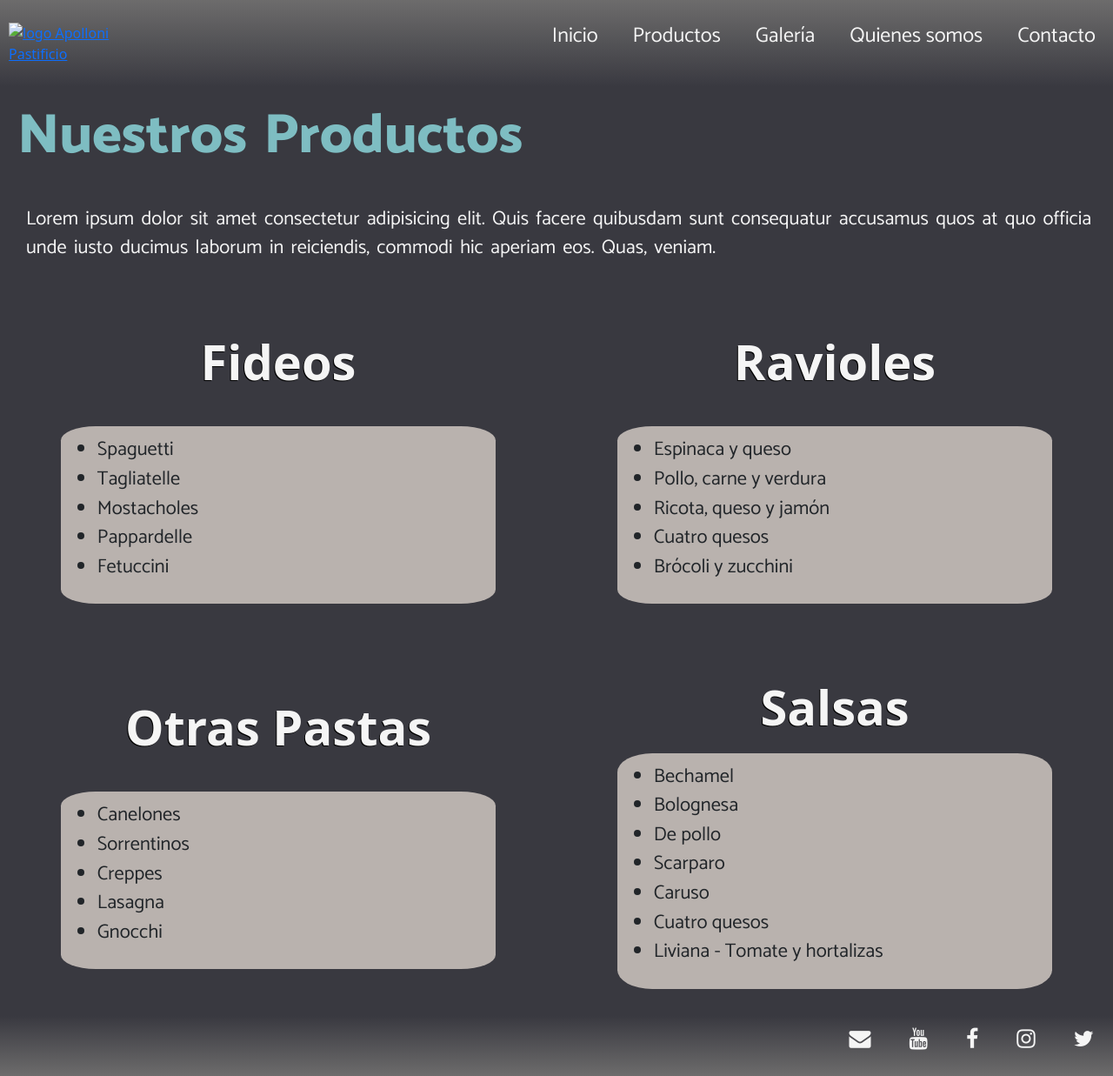
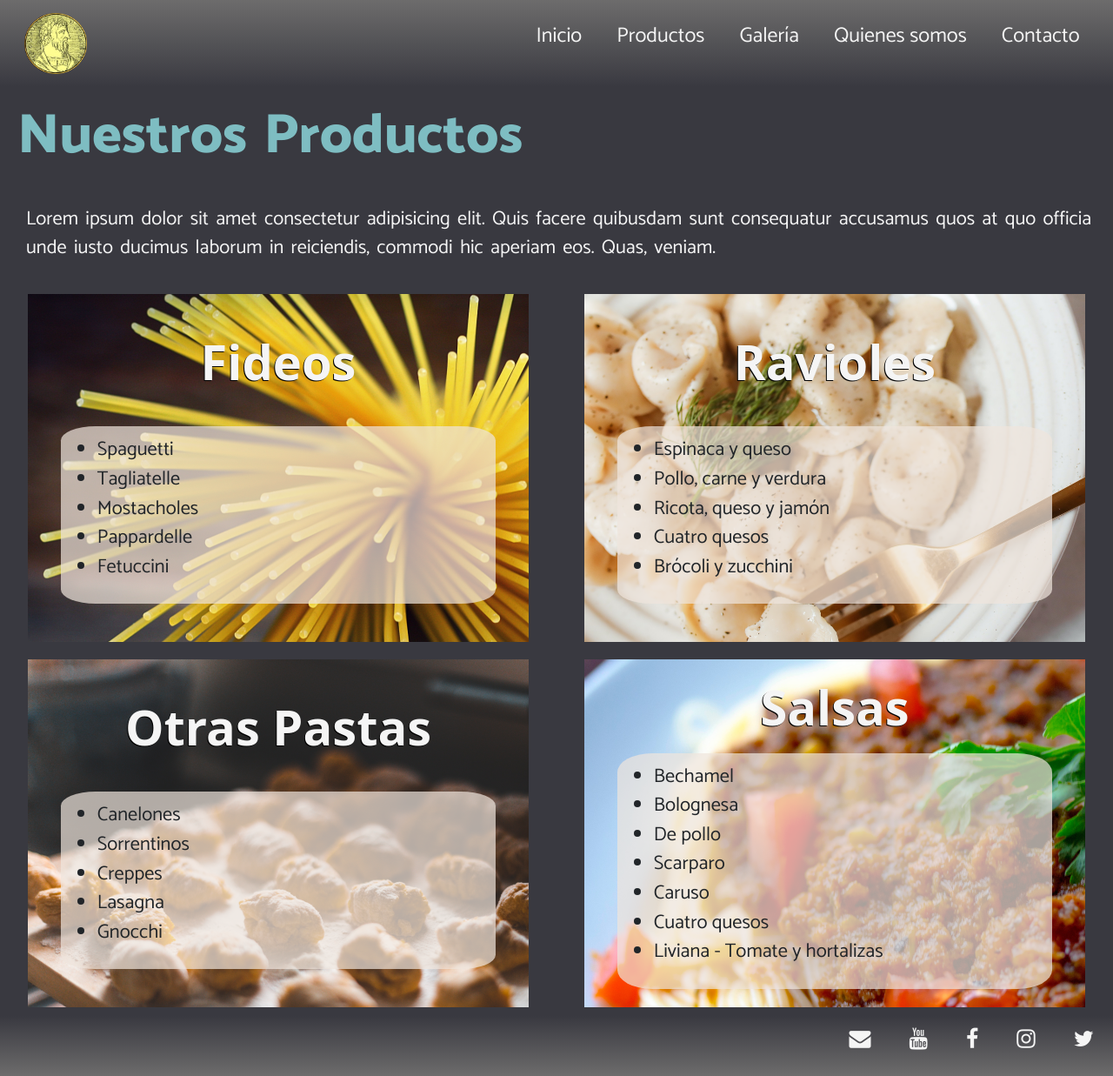
Before and after one commit to sdeymonnaz/WebProyectoPyme, a website: page productos.html in a window 1280 px wide. Shown: the whole page at 87% size. Drawn offline with nearby package versions, Linux system fonts and the light colour scheme; the site is published under a folder, as on GitHub Pages, so addresses that start at the root find nothing; files whose address does not match are found by name.

Commit message:
images folder links ammended

```diff
--- a/SCSS/_intro.scss
+++ b/SCSS/_intro.scss
@@ -1,7 +1,7 @@
 
 
 .intro{
-    background-image: url("/images/fondo3.jpg");
+    background-image: url("images/fondo3.jpg");
     background-size:cover;
     height: 100vh;
     width: 100%;
--- a/SCSS/estilo.scss
+++ b/SCSS/estilo.scss
@@ -191,26 +191,26 @@ body{
         .grilla__producto--fideos{
             @extend .grilla__producto;
             grid-area: fideos;
-            background-image: url("/images/grilla-fideos.png");
+            background-image: url("images/grilla-fideos.png");
 
         }
 
         .grilla__producto--ravioles{
             @extend .grilla__producto;
             grid-area: ravioles;
-            background-image: url("/images/grilla-ravioles.png");
+            background-image: url("images/grilla-ravioles.png");
         }
 
         .grilla__producto--otras{
             @extend .grilla__producto;
             grid-area: otras;
-            background-image: url("/images/grilla-otras.png");
+            background-image: url("images/grilla-otras.png");
         }
 
         .grilla__producto--salsas{
             @extend .grilla__producto;
             grid-area: salsas;
-            background-image: url("/images/grilla-salsas.png");
+            background-image: url("images/grilla-salsas.png");
         }
     }
 
--- a/productos.html
+++ b/productos.html
@@ -17,7 +17,7 @@
 
 <body>
     <header class="header">
-        <a href="index.html"> <img class="header__logo" src="/images/Apolloni-logo.png" alt="logo Apolloni Pastificio"></a>
+        <a href="index.html"> <img class="header__logo" src="images/Apolloni-logo.png" alt="logo Apolloni Pastificio"></a>
         <nav class="header__nav">
             <ul class="nav__lista">
                 <li><a class="lista__elem" href="index.html">Inicio</a></li>
```
Also changed, not shown: galeria.html (+1 -1 lines), CSS/estilocss.css.
